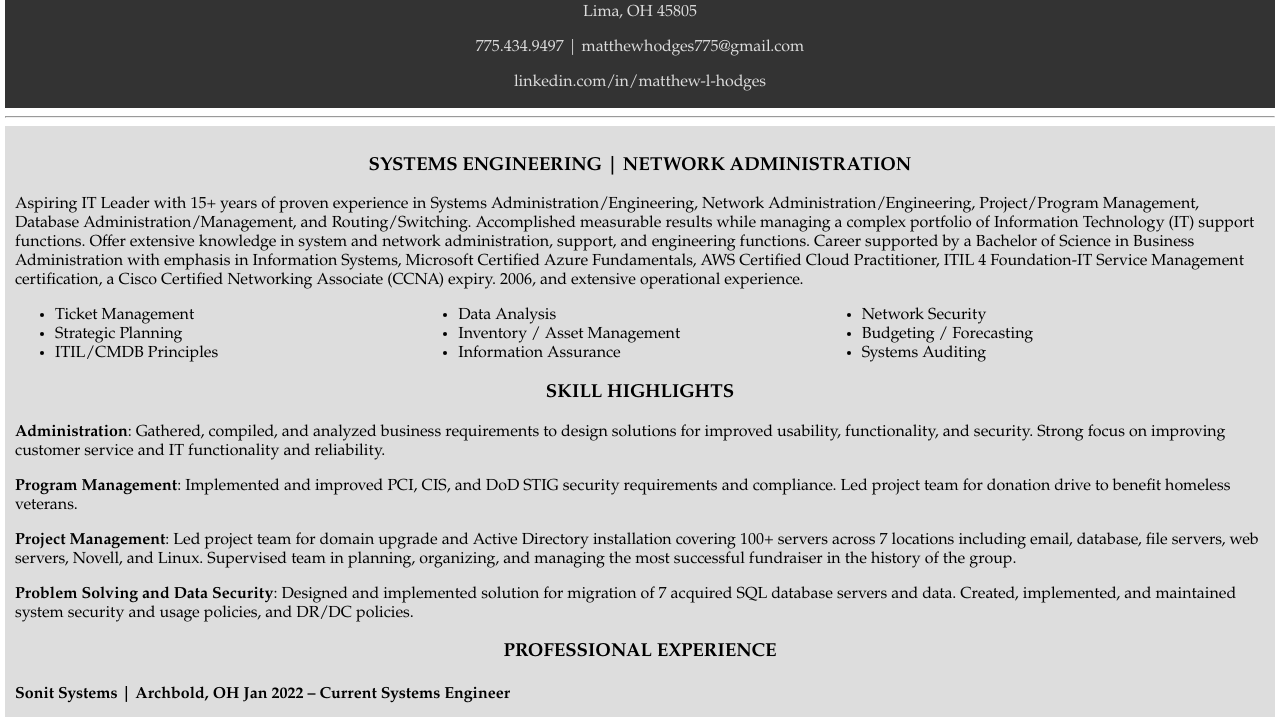
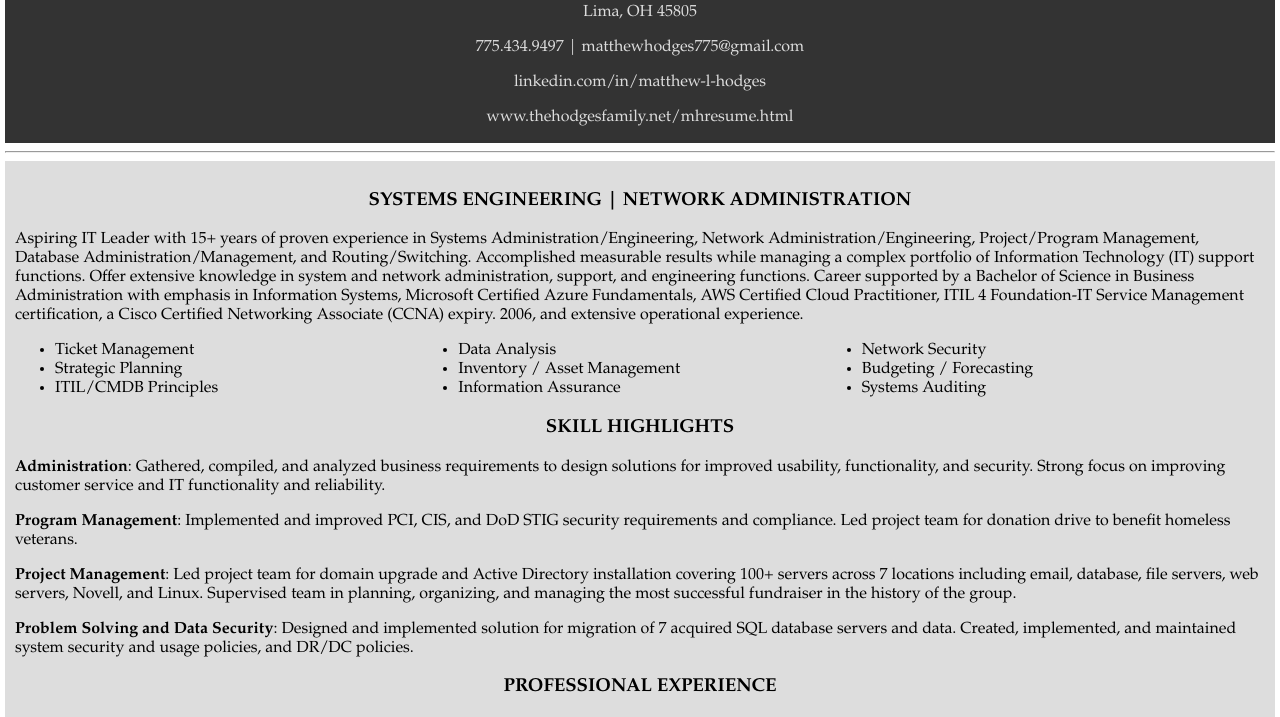
Before and after one commit to countryguy775/azure_website, a plain HTML site: page MLH.Website/HTML/mhresume.html in a window 1280 px wide. Shown: the part 83-800 px from the top of the page. Drawn offline with Linux system fonts and the light colour scheme.

Commit message:
fixed update workflow, added url

```diff
--- a/MLH.Website/HTML/mhresume.html
+++ b/MLH.Website/HTML/mhresume.html
@@ -21,6 +21,9 @@
 			<p>
 				linkedin.com/in/matthew-l-hodges
 			</p>
+            <p>
+                www.thehodgesfamily.net/mhresume.html
+            </p>
 		</div>
 		<hr>
 		<div class=content>
```
Also changed, not shown: 1 other file.
